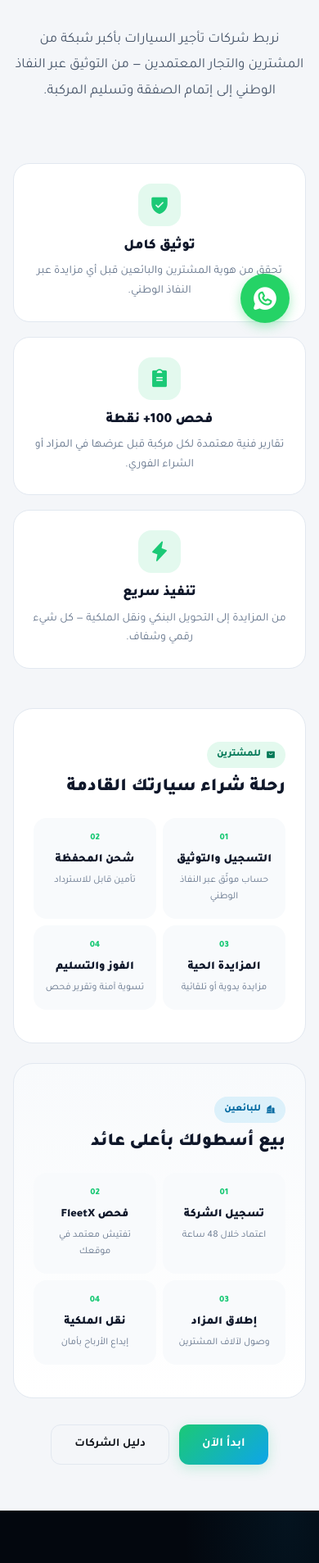
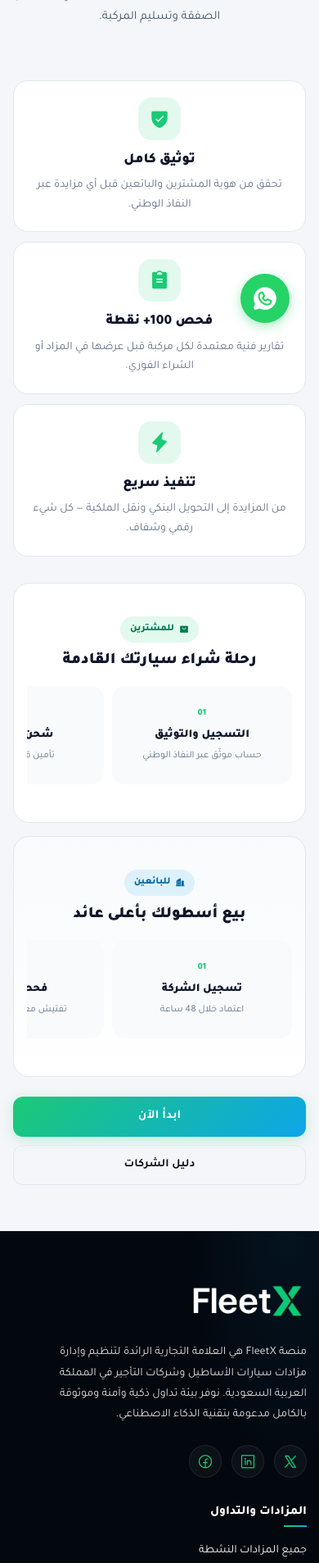
Before and after one commit to ahmedkrishna/fleetx, a PHP site: page /about.php in a window 390 px wide. Shown: the part 414-2321 px from the top of the page at 82% size. Run offline with PHP 8.4, Linux system fonts and the light colour scheme; some libraries are stand-ins or nearby versions.

Commit message:
Build 112: Polish about page on mobile

```diff
--- a/assets/css/fleetx.css
+++ b/assets/css/fleetx.css
@@ -14,7 +14,7 @@
 @import url('subpage-polish.css?v=5');
 @import url('site-polish.css?v=18');
 @import url('splash.css?v=100');
-@import url('ui-polish.css?v=111');
+@import url('ui-polish.css?v=112');
 
 /* Phosphor Icons Base */
 .ph {
--- a/assets/css/ui-polish.css
+++ b/assets/css/ui-polish.css
@@ -1543,3 +1543,128 @@ body.admin-body .fx-dash-mobile-profile--admin {
     justify-content: center;
   }
 }
+
+/* ==========================================================================
+   About page — mobile polish
+   ========================================================================== */
+
+@media (max-width: 992px) {
+  .fx-page-shell--about {
+    overflow-x: hidden;
+  }
+
+  .fx-page-shell--about .fx-page-body--overlap {
+    margin-top: -32px;
+  }
+
+  .fx-page-shell--about .fx-page-hero--cover {
+    padding: 92px 0 36px;
+    border-radius: 0 0 28px 28px;
+  }
+
+  .fx-page-shell--about .fx-page-hero--cover .fx-page-hero__title {
+    font-size: clamp(22px, 6vw, 28px);
+    line-height: 1.35;
+  }
+
+  .fx-page-shell--about .fx-page-hero--cover .fx-page-hero__desc {
+    font-size: 14px;
+    line-height: 1.65;
+  }
+
+  .fx-page-shell--about .fx-page-hero--cover .fx-page-hero__meta {
+    flex-wrap: nowrap;
+    overflow-x: auto;
+    -webkit-overflow-scrolling: touch;
+    scrollbar-width: none;
+    padding-bottom: 4px;
+    margin-top: 12px;
+  }
+
+  .fx-page-shell--about .fx-page-hero--cover .fx-page-hero__meta::-webkit-scrollbar {
+    display: none;
+  }
+
+  .fx-page-shell--about .fx-page-hero--cover .fx-page-hero__chip {
+    flex-shrink: 0;
+    font-size: 12px;
+  }
+
+  .fx-about-v2 {
+    padding: 0 16px 56px;
+  }
+
+  .fx-about-v2__intro p {
+    font-size: 15px;
+    line-height: 1.75;
+    margin-bottom: 24px;
+    padding-inline: 4px;
+  }
+
+  .fx-about-v2__pillars {
+    grid-template-columns: 1fr;
+    gap: 12px;
+    margin-bottom: 32px;
+  }
+
+  .fx-about-v2__pillar {
+    padding: 20px 18px;
+    border-radius: 18px;
+  }
+
+  .fx-about-v2__track {
+    padding: 20px 16px 22px;
+    border-radius: 20px;
+    margin-bottom: 16px;
+  }
+
+  .fx-about-v2__track-head {
+    text-align: center;
+    margin-bottom: 18px;
+  }
+
+  .fx-about-v2__track-head h2 {
+    font-size: clamp(18px, 5vw, 22px);
+  }
+
+  .fx-about-v2__steps {
+    display: flex;
+    flex-wrap: nowrap;
+    overflow-x: auto;
+    -webkit-overflow-scrolling: touch;
+    scroll-snap-type: x proximity;
+    gap: 10px;
+    padding-bottom: 6px;
+    scrollbar-width: none;
+  }
+
+  .fx-about-v2__steps::-webkit-scrollbar {
+    display: none;
+  }
+
+  .fx-about-v2__arrow {
+    display: none !important;
+  }
+
+  .fx-about-v2__steps > li:not(.fx-about-v2__arrow) {
+    flex: 0 0 min(72vw, 220px);
+    scroll-snap-align: start;
+    min-height: 120px;
+    display: flex;
+    flex-direction: column;
+    justify-content: center;
+  }
+
+  .fx-about-v2__cta {
+    flex-direction: column;
+    align-items: stretch;
+    gap: 10px;
+    margin-top: 24px;
+  }
+
+  .fx-about-v2__cta .btn {
+    width: 100%;
+    min-height: 48px;
+    justify-content: center;
+  }
+}
--- a/config.php
+++ b/config.php
@@ -33,7 +33,7 @@ if (!defined('DB_NAME')) define('DB_NAME',    'u274391035_db_BbBE85ay');
 if (!defined('SITE_URL')) define('SITE_URL',   'https://mazadi.bearand.com');
 if (!defined('SITE_NAME')) define('SITE_NAME',  'FleetX');
 if (!defined('PLATFORM_FEE_PERCENT')) define('PLATFORM_FEE_PERCENT', 5);
-define('FLEETX_CSS_VER', '111');
+define('FLEETX_CSS_VER', '112');
 
 /** §5 stats background video — change URL here or override in config.local.php; empty = disabled */
 if (!defined('FLEETX_STATS_BG_VIDEO')) {
```
Also changed, not shown: tests/verify_about_mobile.mjs (added, +111 -0 lines).
